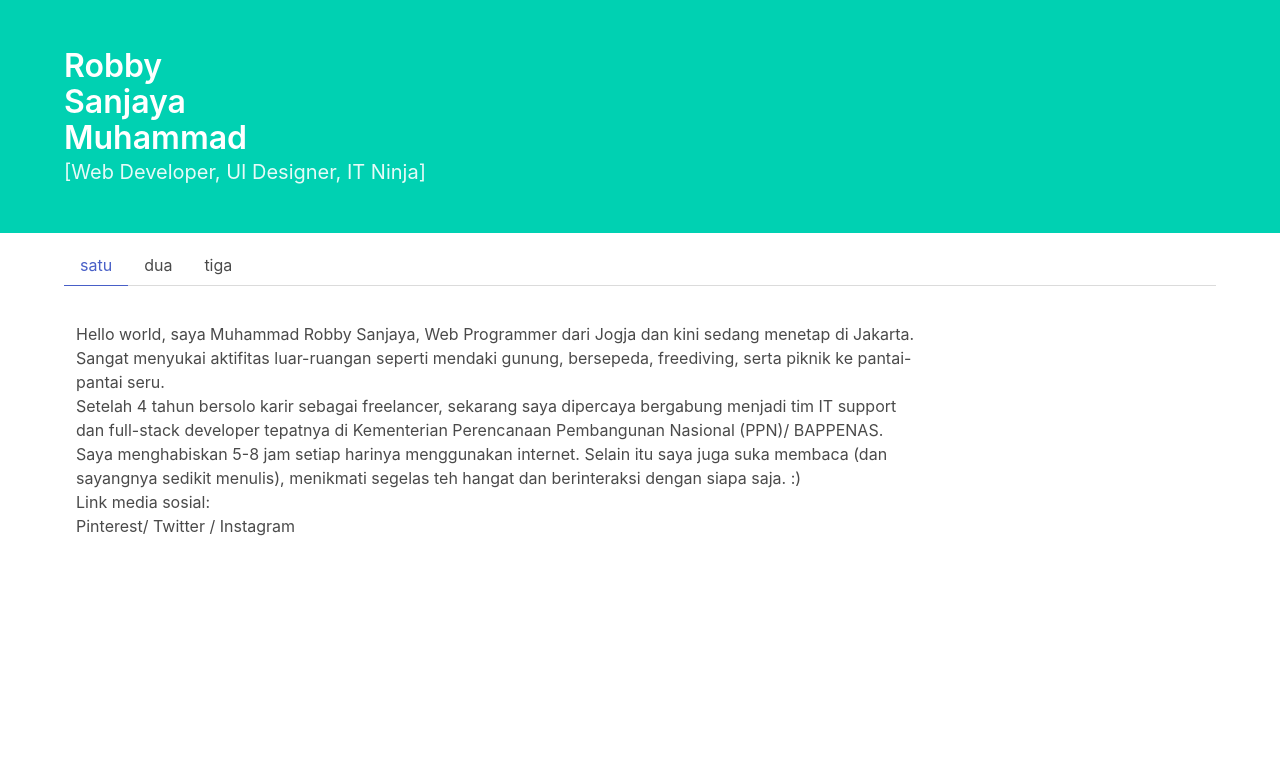
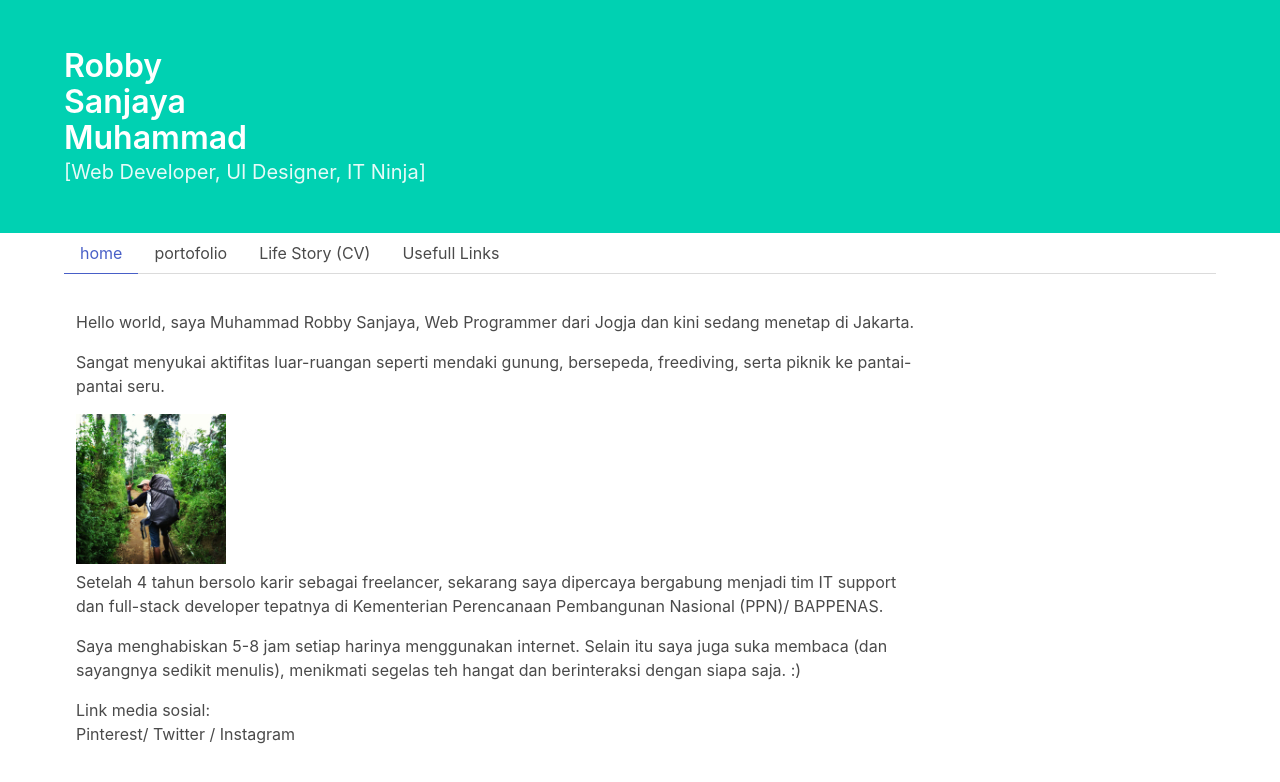
Before and after one commit to jankerzone/jankerzone.v.2, a website: page index.html in a window 1280 px wide. Drawn offline with nearby package versions, Linux system fonts and the light colour scheme.

Commit message:
20171122

```diff
--- a/index.html
+++ b/index.html
@@ -25,26 +25,26 @@
     </div>
   </div>
 </section>
-<div class="column is-12">
+
+<section>
 	<div id="myapp" class="container">
 		<tabs>
-			<tab-item name="satu" :selected="true">
-				<div class="container">
-					<div class="column is-9">
+			<tab-item name="home" :selected="true">
+				<div class="column is-three-quarters content">
 						<p>Hello world, saya Muhammad Robby Sanjaya, Web Programmer dari Jogja dan kini sedang menetap di Jakarta.</p>
 						<p>Sangat menyukai aktifitas luar-ruangan seperti mendaki gunung, bersepeda, freediving, serta piknik ke pantai-pantai seru.</p>
+						<img src="https://github.com/jankerzone/jankerzone.v.2/raw/6be635662517be55d277d899bfaf516f6393062d/wqwq.jpg" width="150px"><br/>
 						<p>Setelah 4 tahun bersolo karir sebagai freelancer, sekarang saya dipercaya bergabung menjadi tim IT support dan full-stack developer tepatnya di Kementerian Perencanaan Pembangunan Nasional (PPN)/ BAPPENAS. </p>
 						<p>Saya menghabiskan 5-8 jam setiap harinya menggunakan internet. Selain itu saya juga suka membaca (dan sayangnya sedikit menulis), menikmati segelas teh hangat dan berinteraksi dengan siapa saja. :)</p>
 						<p>Link media sosial:<br/>Pinterest/ Twitter / Instagram</p>
-					</div>
-					<div class="column is-4"></div>
 				</div>
 			</tab-item>
-			<tab-item name="dua">Si Imut</tab-item>
-			<tab-item name="tiga">Si Lemesh</tab-item>
+			<tab-item name="portofolio">Si Imut</tab-item>
+			<tab-item name="Life Story (CV)">Si Lemesh</tab-item>
+			<tab-item name="Usefull Links">Si Lemesh</tab-item>
 		</tabs>
 	</div>
-</div>
+</section>
 <script>
 // Vue.config.devtools = true;
 
```
